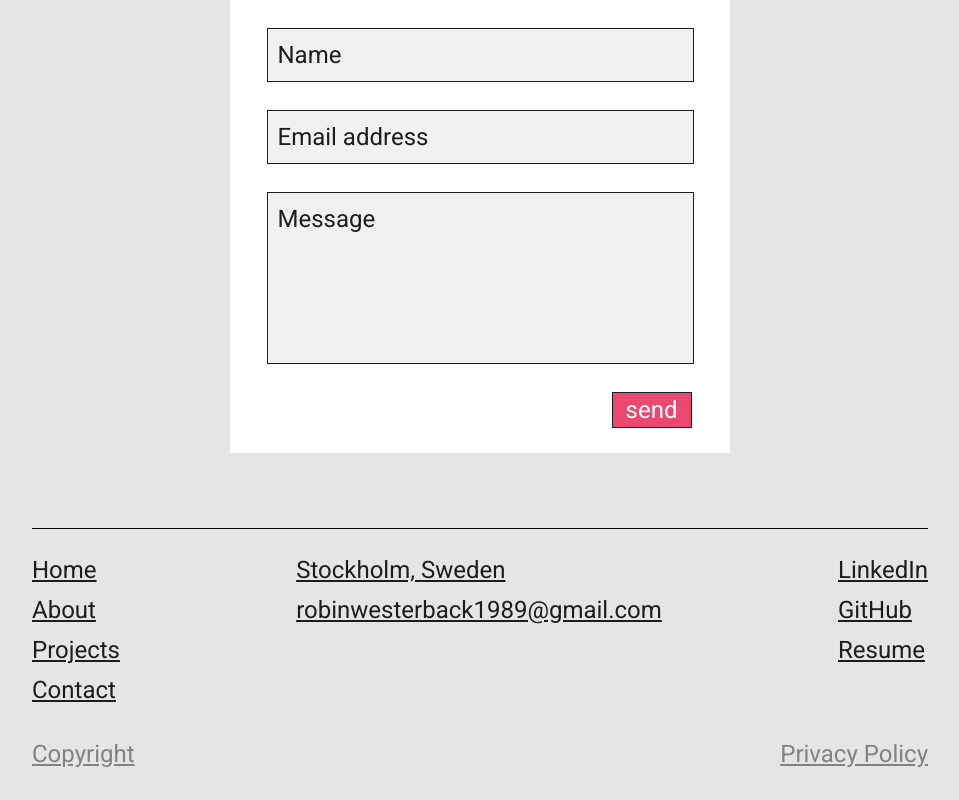
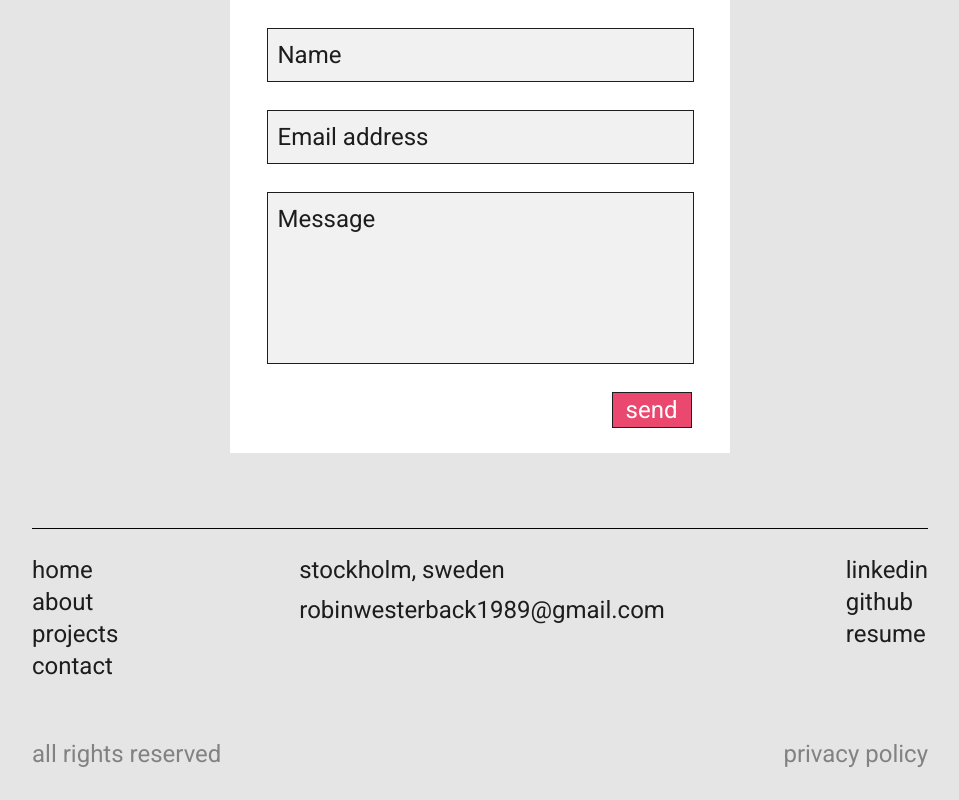
Before and after one commit to robinwesterback/User-Centric-Frontend-Development-Milestone-Project, a plain HTML site: page index.html in a window 1280 px wide. Shown: the part 4993-5793 px from the top of the page, without its empty margins (160-1119 px from the left). Drawn offline with nearby package versions, Linux system fonts and the light colour scheme.

Commit message:
Fix footer and readme

```diff
--- a/assets/css/style.css
+++ b/assets/css/style.css
@@ -321,12 +321,13 @@ input[name="password"]:focus textarea[name="message"]:focus {
   height: 100px;
 }
 
-.list-item,
+.list-item a,
 .list-item p {
   font-family: "Roboto";
   font-size: 18px;
   line-height: 24px;
   margin-bottom: 8px;
+  text-decoration: none;
 }
 
 .copyright {
@@ -336,11 +337,13 @@ input[name="password"]:focus textarea[name="message"]:focus {
   padding: 20px;
 }
 
-.copyright a {
+.copyright a,
+.copyright p {
   font-family: "Roboto";
   font-size: 18px;
   line-height: 24px;
   color: #828282;
+  text-decoration: none;
 }
 
 /*-----------------------------------------------------------Media Queries */
@@ -903,12 +906,14 @@ input[name="password"]:focus textarea[name="message"]:focus {
     height: 120px;
   }
 
-  .list-item, .list-item p {
+  .list-item a,
+  .list-item p {
     font-size: 24px;
     line-height: 32px;
   }
 
-  .copyright a {
+  .copyright a,
+  .copyright p {
     font-size: 24px;
     line-height: 32px;
   }
@@ -961,7 +966,10 @@ input[name="password"]:focus textarea[name="message"]:focus {
 /*-----------------------------------------------------------Min-width 1850px */
 
 @media (min-width: 1850px) {
-    @media (min-width: 1400px) {
+  .section-home {
+    padding-top: 400px;
+  }
+
   .projects {
     height: 1000px;
   }
--- a/index.html
+++ b/index.html
@@ -142,7 +142,7 @@
 
         <h3>
           Want to know more or just grab a coffee and a chat? Send me a
-          message<i class="fas fa-chevron-right fa-xs"></i>
+          message.
         </h3>
 
         <!-- Contact form on background image from w3schools -->
@@ -174,24 +174,24 @@
       <nav class="footer">
         <ul id="nav-footer">
           <li class="list-item">
-            <a href="#section-home">Home</a>
+            <a href="#section-home">home</a>
           </li>
           <li class="list-item">
-            <a href="#section-about">About</a>
+            <a href="#section-about">about</a>
           </li>
           <li class="list-item">
-            <a href="#section-projects">Projects</a>
+            <a href="#section-projects">projects</a>
           </li>
           <li class="list-item">
-            <a href="#section-contact">Contact</a>
+            <a href="#section-contact">contact</a>
           </li>
         </ul>
         <ul id="contact-footer">
           <li class="list-item">
-            <a href="">Stockholm, Sweden</a>
+            <p>stockholm, sweden</p>
           </li>
           <li class="list-item">
-            <a href="">robinwesterback1989@gmail.com</a>
+            <p>robinwesterback1989@gmail.com</p>
           </li>
         </ul>
         <ul id="social-footer">
@@ -199,25 +199,25 @@
             <a
               href="https://www.linkedin.com/in/robin-westerback/"
               target="blank"
-              >LinkedIn</a
+              >linkedin</a
             >
           </li>
           <li class="list-item">
             <a href="https://github.com/robinwesterback" target="blank"
-              >GitHub</a
+              >github</a
             >
           </li>
           <li class="list-item">
             <a href="assets/resume/robin-westerback-resume.pdf" target="blank"
-              >Resume</a
+              >resume</a
             >
           </li>
         </ul>
       </nav>
       <br />
       <nav class="copyright">
-        <a href="" target="blank">Copyright</a>
-        <a href="privacy_policy.html" target="blank">Privacy Policy</a>
+        <p>all rights reserved</p>
+        <a href="privacy_policy.html" target="blank">privacy policy</a>
       </nav>
     </footer>
 
```
Also changed, not shown: 1 other file. Lines whose indentation alone changed are shown as unchanged.
